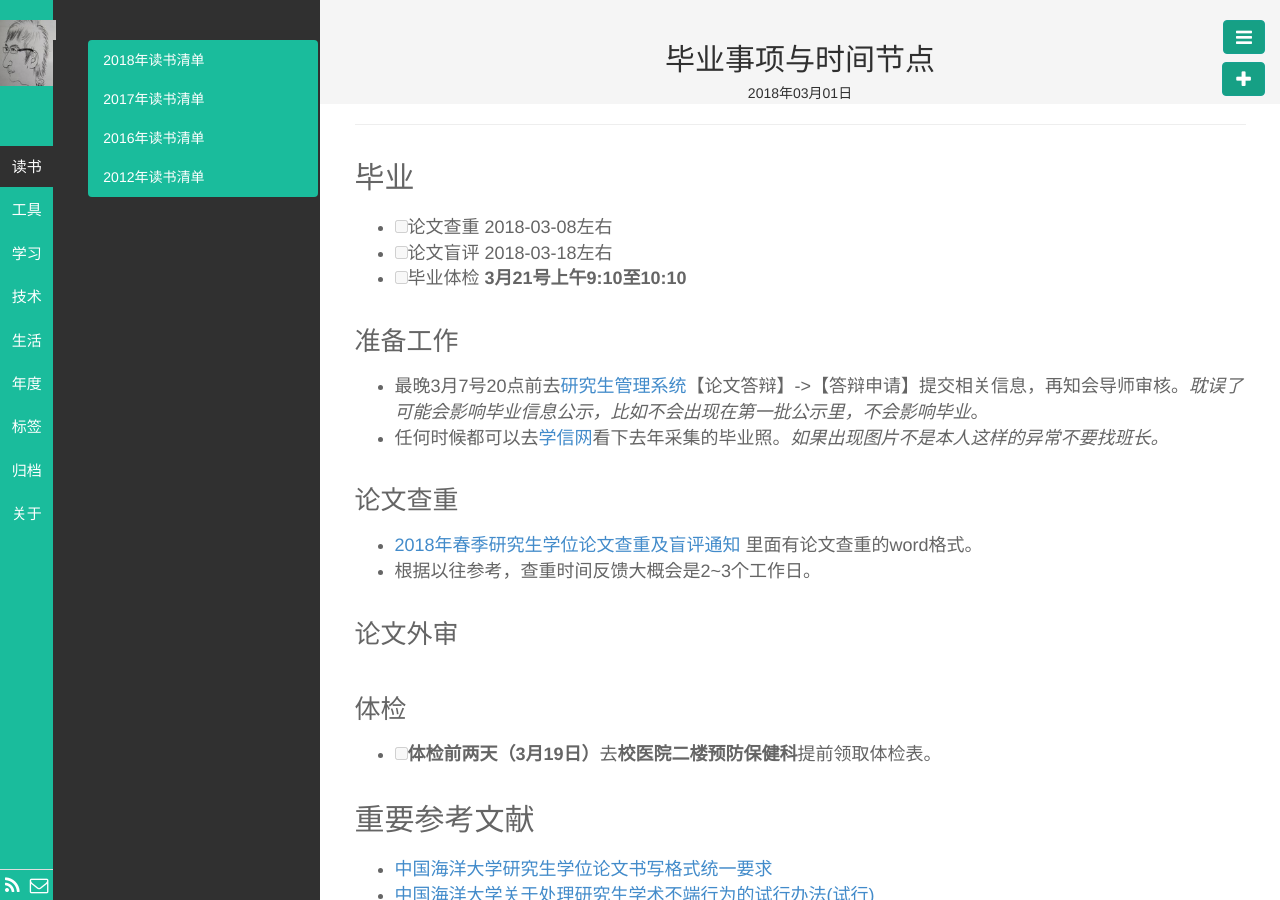
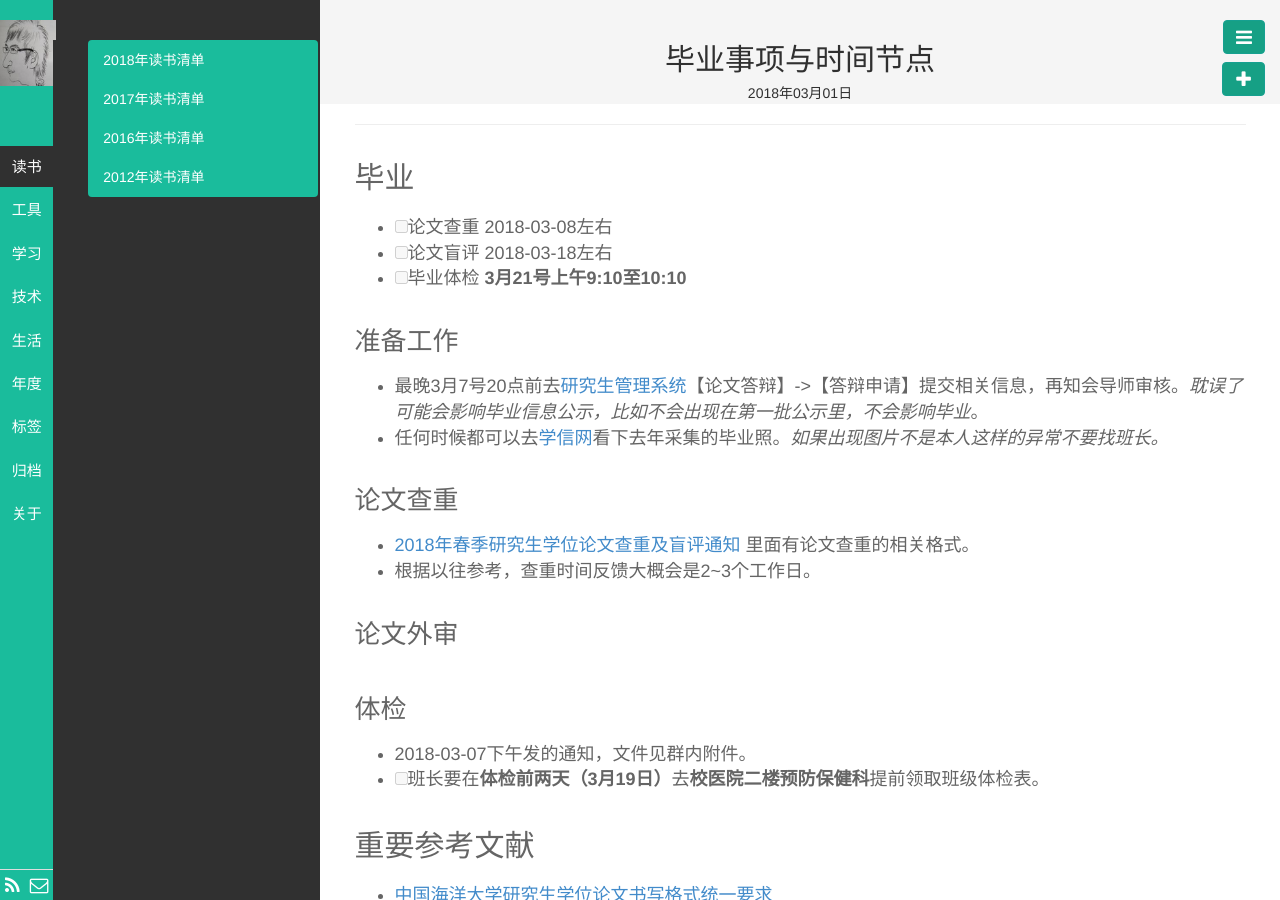
Before and after one commit to wolflion/blog, a Jekyll site: the page built from _posts/生活/2018-03-01-post-graduate-list.md, in a window 1280 px wide. Built offline with Jekyll 4.4.1, drawn with Linux system fonts in a browser that asks for light colours.

Commit message:
毕业信息（第三次）

```diff
--- a/_posts/生活/2018-03-01-post-graduate-list.md
+++ b/_posts/生活/2018-03-01-post-graduate-list.md
@@ -17,14 +17,15 @@ description:
 + 任何时候都可以去[学信网](http://www.chsi.com.cn/)看下去年采集的毕业照。*如果出现图片不是本人这样的异常不要找班长。*
 
 ###  论文查重
-+ [2018年春季研究生学位论文查重及盲评通知](http://cs.ouc.edu.cn/news-con.aspx?id=2151) 里面有论文查重的word格式。
++ [2018年春季研究生学位论文查重及盲评通知](http://cs.ouc.edu.cn/news-con.aspx?id=2151) 里面有论文查重的相关格式。
 + 根据以往参考，查重时间反馈大概会是2~3个工作日。
 
 ###  论文外审
 
 
 ###  体检
-+ [ ] **体检前两天（3月19日）**去**校医院二楼预防保健科**提前领取体检表。
++ 2018-03-07下午发的通知，文件见群内附件。
++ [ ] 班长要在**体检前两天（3月19日）**去**校医院二楼预防保健科**提前领取班级体检表。
 
 
 ##  重要参考文献
```
